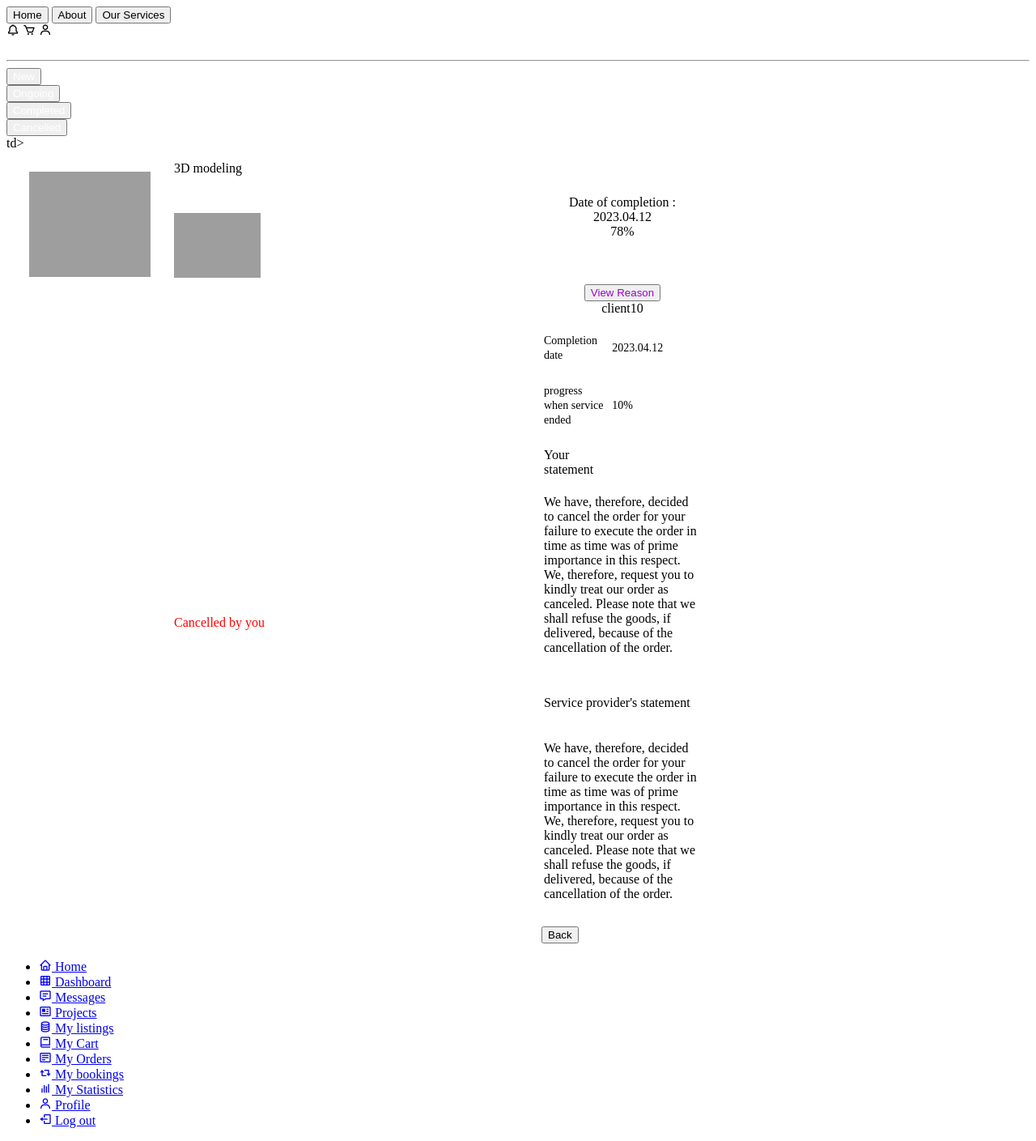
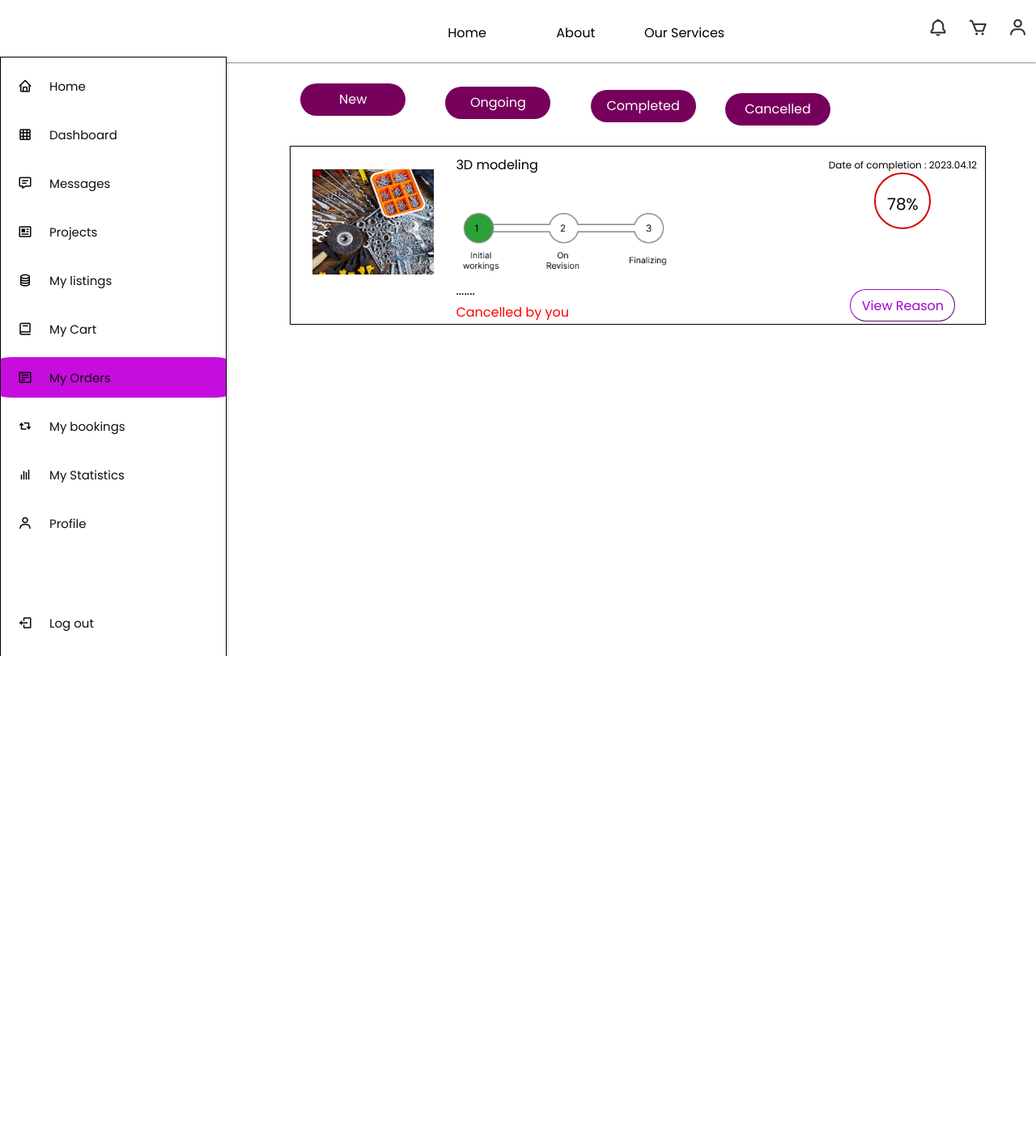
Before and after one commit to chrisMper/constru, a PHP site: page /construplus/app/views/users/cancelled_order.php in a window 1280 px wide. Shown: the whole page at 81% size. After the commit the page ends 810 px from the top, so only its background shows below. Run offline with PHP 8.4, Linux system fonts and the light colour scheme; a stand-in replaces the project's code that opens the database connection; some libraries are stand-ins or nearby versions; grey boxes are pictures that could not be loaded.

Commit message:
Update cancelled_order.php

```diff
--- a/app/views/users/cancelled_order.php
+++ b/app/views/users/cancelled_order.php
@@ -1,14 +1,20 @@
+<?php
+    include '../../connection.php';
+?>
+
 <!DOCTYPE html>
 <html lang="en">
+
 <head>
     <meta charset="UTF-8">
     <meta name="viewport" content="width=device-width, initial-scale=1.0">
     <meta http-equiv="X-UA-Compatible" content="ie=edge">
- <link rel="stylesheet" href="comp.css">
- <link rel="stylesheet" href="navbar.css">
+    <link rel="stylesheet" href="../../../public/css/new_comp.css">
+    <link rel="stylesheet" href="../../../public/css/new_navbar.css">
     <link href='https://unpkg.com/boxicons@2.0.7/css/boxicons.min.css' rel='stylesheet'>
- <title>Cancelled Orders</title>
+    <title>My Orders</title>
 </head>
+
 <body>
     <div class="top">
 
@@ -33,31 +39,39 @@
                 <span class="admin_name"></span>
                 <i class='bx bx-user'></i>
             </div>
-            <br/>
+            <br />
             <hr>
         </nav>
 
     </div>
     <div class="middle">
-    <button class="mid-but"><font color="white">New</font></button>
+        <button class="mid-but">
+            <font color="white">New</font>
+        </button>
 
 
     </div>
 
     <div class="second">
-    <button class="mid-but"><font color="white">Ongoing</font></button>
+        <button class="mid-but">
+            <font color="white">Ongoing</font>
+        </button>
 
 
     </div>
 
     <div class="third">
-    <button class="mid-but"><font color="white">Completed</font></button>
+        <button class="mid-but">
+            <font color="white">Completed</font>
+        </button>
 
 
     </div>
 
     <div class="fourth">
-    <button class="mid-but"><font color="white">Cancelled</font></button>
+        <button class="mid-but">
+            <font color="white">Cancelled</font>
+        </button>
 
 
     </div>
@@ -67,30 +81,39 @@
     <div class="table2">
         <table>
             <tr height="40px">
-            <td rowspan="4" width="200px"><center><img src="cons.jpg" height="130px" width="150px"></center></td>
+                <td rowspan="4" width="200px">
+                    <center><img src="../../../public/img/cons.jpg" height="130px" width="150px"></center>
+                </td>
                 <td width="450px">3D modeling</td>
-            <td rowspan="3" width="200px"><div class="tbtn">
+                <td rowspan="3" width="200px">
+                    <div class="tbtn">
                         <center>
                             <div class="date">Date of completion : 2023.04.12</div>
                             <div></div>
 
-                <div class="complete-rate"><div class="percentage">
+                            <div class="complete-rate">
+                                <div class="percentage">
                                     78%
                                 </div>
-        </div></center></td>
+                            </div>
+                        </center>
+                </td>
             </tr>
             <tr height="30px">
                 <td width="450px"></td>
 
             </tr>
             <tr height="40px">
-            <td width="450px"><img src="stage.png" height="80px"></td>
+                <td width="450px"><img src="../../../public/img/stage.png" height="80px"></td>
 
             </tr>
             <tr height="20px">
-            <td width="450px"> </td>
-            <td rowspan="2" width="200px"><center><button class="reason-btn"><font color="#9d03cc" onclick="openForm()">View Reason</font></button></center>
-                <div class="form-popup" id="myForm"  >
+                <td width="450px">.......</td>
+                <td rowspan="2" width="200px">
+                    <center><button class="reason-btn">
+                            <font color="#9d03cc" onclick="openForm()">View Reason</font>
+                        </button></center>
+                    <div class="form-popup" id="myForm">
                         <form action="/action_page.php" class="form-container">
 
 
@@ -123,10 +146,11 @@
 
 
                       <div class="back">
-                      <button >Back</button>
+                      <a href="myOrders.html"><button >Back</button></a>
                   </div>
                     </form>
                   </div>
+
 
                     <script>
                         function openForm() {
@@ -137,13 +161,14 @@
                             document.getElementById("myForm").style.display = "none";
                         }
                     </script>
-                  </td>td>
-
+                </td>
 
             </tr>
             <tr>
                 <td></td>
-            <td width="450px"> <font color="red">Cancelled by you </font></td>
+                <td width="450px">
+                    <font color="red">Cancelled by you </font>
+                </td>
 
                 </td>
             </tr>
@@ -160,7 +185,7 @@
         <ul class="nav-links">
 
             <li>
-               <a href="#" >
+                <a href="#">
                     <i class='bx bx-home'></i>
                     <span class="links_name">Home</span>
                 </a>
```
Lines whose indentation alone changed are shown as unchanged.
